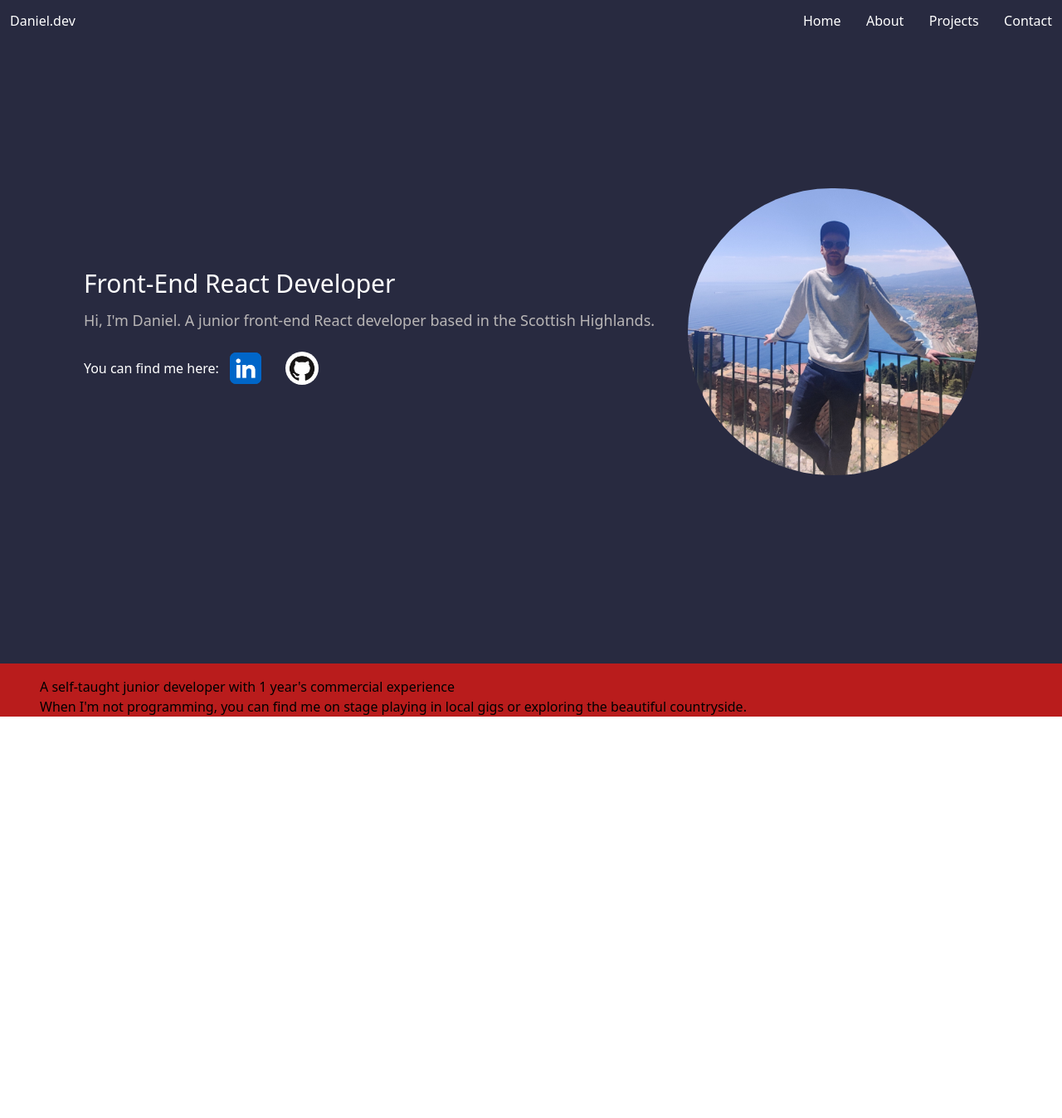
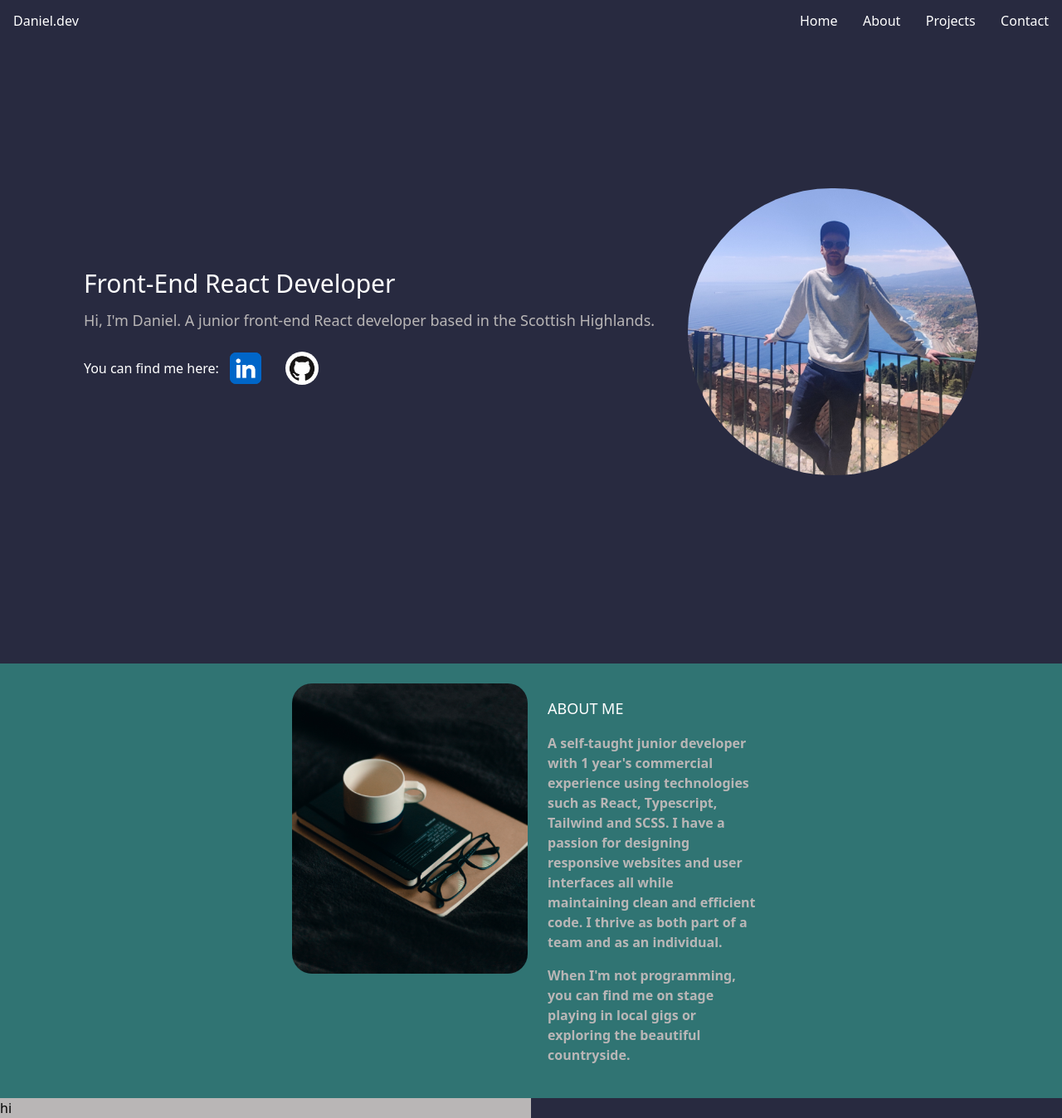
Before and after one commit to DanielFindlay101/My-Portfolio, a React (Vite) app: page / in a window 1280 px wide. Shown: the whole page at 83% size. Before the commit the page ends 864 px from the top, so only its background shows below. Built offline with nearby package versions, Linux system fonts and the light colour scheme.

Commit message:
added about section

```diff
--- a/package.json
+++ b/package.json
@@ -12,11 +12,13 @@
   "dependencies": {
     "@heroicons/react": "^2.0.18",
     "react": "^18.2.0",
-    "react-dom": "^18.2.0"
+    "react-dom": "^18.2.0",
+    "react-scroll": "^1.8.9"
   },
   "devDependencies": {
     "@types/react": "^18.2.6",
     "@types/react-dom": "^18.0.11",
+    "@types/react-scroll": "^1.8.7",
     "@typescript-eslint/eslint-plugin": "^5.57.1",
     "@typescript-eslint/parser": "^5.57.1",
     "@vitejs/plugin-react": "^4.0.0",
@@ -25,6 +27,7 @@
     "eslint-plugin-react-hooks": "^4.6.0",
     "eslint-plugin-react-refresh": "^0.3.4",
     "postcss": "^8.4.23",
+    "prettier-plugin-tailwindcss": "^0.3.0",
     "tailwindcss": "^3.3.2",
     "typescript": "^5.0.2",
     "vite": "^4.3.2"
--- a/src/App.tsx
+++ b/src/App.tsx
@@ -1,10 +1,9 @@
 import Hero from "./components/Hero";
 import NavBar from "./components/NavBar";
 import SideBar from "./components/SideBar";
-
+import About from "./components/About";
 import { useState } from "react";
-import Stack from "./components/Stack";
-import About from "./components/About";
+import Projects from "./components/Projects";
 
 function App() {
   const [openSideBar, setOpenSideBar] = useState(false);
@@ -17,6 +16,7 @@ function App() {
         <SideBar openSideBar={openSideBar} setOpenSideBar={setOpenSideBar} />
       )}
       <About />
+      <Projects />
     </>
   );
 }
--- a/src/components/About.tsx
+++ b/src/components/About.tsx
@@ -1,13 +1,36 @@
+import Notebook from "../assets/images/notebook.jpg";
+
 export default function About() {
   return (
-    <div className="w-full bg-red px-12 pt-4">
-      <h1>
-        A self-taught junior developer with 1 year's commercial experience
-      </h1>
-      <p>
-        When I'm not programming, you can find me on stage playing in local gigs
-        or exploring the beautiful countryside.
-      </p>
+    <div
+      id="about"
+      className="w-full bg-myrtle px-12 p-4 text-white flex flex-col items-center gap-2
+                    md:flex-row md:justify-center md:gap-20"
+    >
+      <div
+        className="p-2 grid grid-cols-1 justify-items-center gap-2
+                         md:grid-cols-2 md:w-3/4
+                         xl:w-1/2         "
+      >
+        <img
+          src={Notebook}
+          className="rounded-3xl w-[200px] h-[200px] md:w-[350px] md:h-[350px]"
+        />
+        <div className="w-full gap-4 flex flex-col p-4">
+          <h1 className="md:text-lg">ABOUT ME</h1>
+          <p className="text-sm text-slate font-semibold xl:text-base">
+            A self-taught junior developer with 1 year's commercial experience
+            using technologies such as React, Typescript, Tailwind and SCSS. I
+            have a passion for designing responsive websites and user interfaces
+            all while maintaining clean and efficient code. I thrive as both
+            part of a team and as an individual.
+          </p>
+          <p className="text-sm text-slate font-semibold xl:text-base">
+            When I'm not programming, you can find me on stage playing in local
+            gigs or exploring the beautiful countryside.
+          </p>
+        </div>
+      </div>
     </div>
   );
 }
--- a/src/components/Hero.tsx
+++ b/src/components/Hero.tsx
@@ -1,7 +1,6 @@
 import Pic from "../assets/images/portfolioPic.jpg";
 import Linkedin from "../assets/images/linkedin.webp";
 import Github from "../assets/images/GitHub.png";
-import Stack from "./Stack";
 
 interface HeroProps {
   openSideBar: boolean;
@@ -10,6 +9,7 @@ interface HeroProps {
 export default function Hero({ openSideBar }: HeroProps) {
   return (
     <div
+      id="home"
       className={`h-screen  ${
         openSideBar ? "bg-primary/90" : "bg-primary"
       }  h-screen flex flex-col justify-center items-center px-[50px]`}
--- a/src/components/NavBar.tsx
+++ b/src/components/NavBar.tsx
@@ -1,4 +1,5 @@
 import { Bars3Icon } from "@heroicons/react/24/solid";
+import { Link } from "react-scroll";
 
 interface NavBarProps {
   openSideBar: boolean;
@@ -8,18 +9,23 @@ interface NavBarProps {
 export default function NavBar({ openSideBar, setOpenSideBar }: NavBarProps) {
   return (
     <nav
+      id="/"
       className={` ${
         openSideBar ? "bg-primary/90" : "bg-primary"
-      } w-full h-[50px] text-white fixed p-3 flex items-center justify-between`}
+      } w-full h-[50px] text-white fixed p-3 px-4 flex items-center justify-between`}
     >
       <Bars3Icon
         className="block sm:hidden w-7"
         onClick={() => setOpenSideBar(!openSideBar)}
       />
       <h1 className="hidden sm:block">Daniel.dev</h1>
-      <ul className="hidden sm:flex justify-between w-[300px]">
-        <li>Home</li>
-        <li>About</li>
+      <ul className="hidden sm:flex justify-between w-[300px] cursor-pointer">
+        <Link to="home" smooth={true} offset={50} duration={500}>
+          <li>Home</li>
+        </Link>
+        <Link to="about" smooth={true} offset={50} duration={500}>
+          <li>About</li>
+        </Link>
         <li>Projects</li>
         <li>Contact</li>
       </ul>
--- /dev/null
+++ b/src/components/ProjectCard.tsx
@@ -0,0 +1,3 @@
+export default function ProjectCard() {
+  return <div className="w-1/2 bg-slate">hi</div>;
+}
--- /dev/null
+++ b/src/components/Projects.tsx
@@ -0,0 +1,9 @@
+import ProjectCard from "./ProjectCard";
+
+export default function Projects() {
+  return (
+    <div className="bg-primary w-full">
+      <ProjectCard />
+    </div>
+  );
+}
--- a/src/components/SideBar.tsx
+++ b/src/components/SideBar.tsx
@@ -1,4 +1,5 @@
 import { ChevronLeftIcon } from "@heroicons/react/24/solid";
+import { Link } from "react-scroll";
 
 interface SideBarProps {
   openSideBar: boolean;
@@ -6,6 +7,10 @@ interface SideBarProps {
 }
 
 export default function SideBar({ openSideBar, setOpenSideBar }: SideBarProps) {
+  const closeSideBar = () => {
+    setOpenSideBar(false);
+  };
+
   return (
     <div className="h-full w-1/2 bg-slate fixed top-0 rounded-tr-3xl">
       <ChevronLeftIcon
@@ -13,8 +18,24 @@ export default function SideBar({ openSideBar, setOpenSideBar }: SideBarProps) {
         onClick={() => setOpenSideBar(!openSideBar)}
       />
       <ul className="pt-10 flex flex-col gap-4 px-4 text-lg">
-        <li onClick={() => setOpenSideBar(!openSideBar)}>Home</li>
-        <li>About</li>
+        <Link
+          to="home"
+          smooth={true}
+          offset={50}
+          duration={500}
+          onClick={closeSideBar}
+        >
+          <li>Home</li>
+        </Link>
+        <Link
+          to="about"
+          smooth={true}
+          offset={50}
+          duration={500}
+          onClick={closeSideBar}
+        >
+          <li>About</li>
+        </Link>
         <li>Projects</li>
         <li>Contact</li>
       </ul>
--- a/src/components/Stack.tsx
+++ b/src/components/Stack.tsx
@@ -4,7 +4,7 @@ import TWLogo from "../assets/images/tailwind.png";
 
 export default function Stack() {
   return (
-    <div className="flex gap-6 items-center mt-4 md:w-1/2 md:mt-20 ">
+    <div className="flex gap-6 items-center mt-4 md:w-1/2 md:mt-20">
       <h1 className="text-white">Tech Stack |</h1>
       <div className="flex gap-6 [&>*]:w-8">
         <img src={ReactLogo} alt="react-logo" className="color-white" />
--- a/tailwind.config.js
+++ b/tailwind.config.js
@@ -9,6 +9,8 @@ export default {
       primary: '#282A40',
       white: '#ffffff',
       secondary: '#B9B6B6',
+      myrtle: '#307473',
+      flame: '#E4572E',
       red: '#b91c1c',
       slate: '#B9B6B6'
     },
```
Also changed, not shown: src/assets/images/notebook.jpg (added), 1 other file (tests, documents, lock files or other folders).
